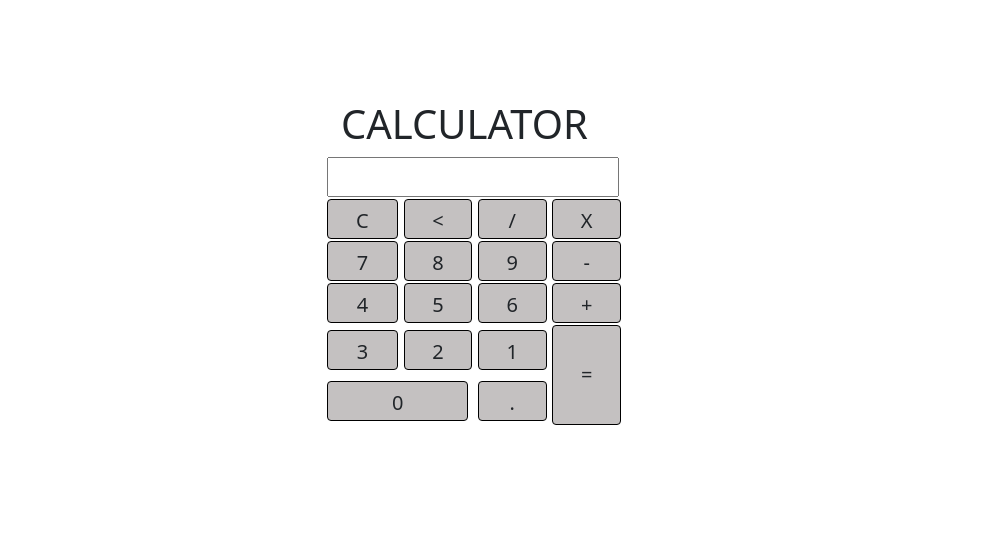
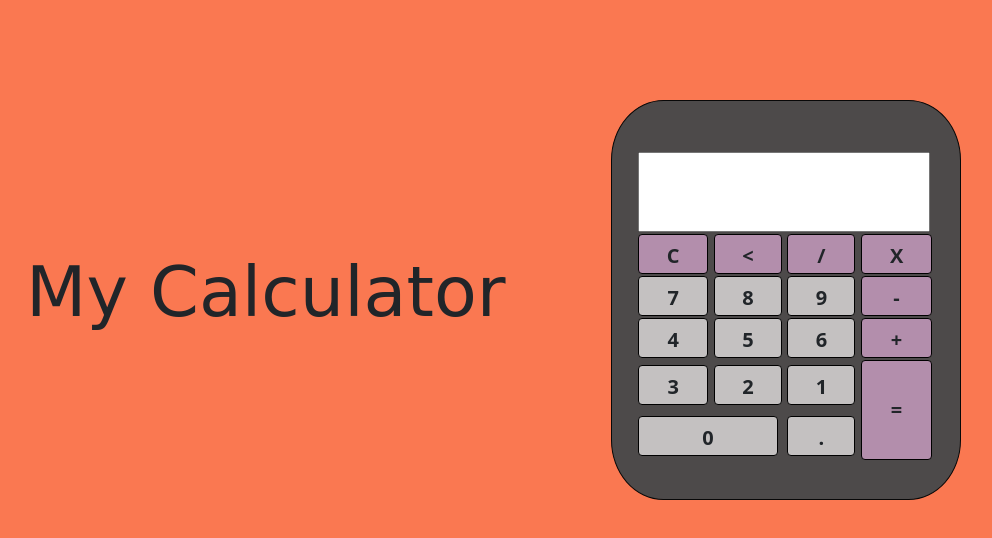
Before and after one commit to dhanyapushkaran/calculator_dhanya, a plain HTML site: page index.html in a window 1280 px wide. Shown: the whole page, without its empty margins (136-1128 px from the left). Drawn offline with nearby package versions, Linux system fonts and the light colour scheme.

Commit message:
edited calc

```diff
--- /dev/null
+++ b/index.css
@@ -0,0 +1,35 @@
+body{ background-color: rgb(250, 120, 81);
+    padding-top: 100px;
+}
+.col_1{
+    font-family: 'Dancing Script', cursive;
+    padding-top: 150px;
+    padding-left: 80px;
+    font-size: 70px;
+}
+#calc {
+    width: 300px;
+    height: 250px;
+    padding-top: 200px;
+    position: relative;
+    top: 50px;
+    left: 25px;
+
+}
+.btn { font-weight: bold;
+    width: 95%;
+    height: 40px;
+    font-size: 20px;
+    border: 1px solid black;
+    background-color: rgb(196, 193, 193);
+}
+.btn_1{
+    background-color: rgb(179, 142, 172);
+}
+.box{ background-color: rgb(77, 74, 74);
+    border-radius: 15%;
+    width: 350px; height: 400px;
+    border: 1px solid rgb(8, 8, 8);
+    position:absolute
+
+}
--- a/index.html
+++ b/index.html
@@ -7,61 +7,49 @@
     <title>Calculator</title>
     <link href="https://cdn.jsdelivr.net/npm/bootstrap@5.0.2/dist/css/bootstrap.min.css" rel="stylesheet"
     integrity="sha384-EVSTQN3/azprG1Anm3QDgpJLIm9Nao0Yz1ztcQTwFspd3yD65VohhpuuCOmLASjC" crossorigin="anonymous">
-    <style>
-
-        #calc {
-            width: 300px;
-            height: 250px;
-            padding-top: 200px;
-
-        }
-     .btn {
-            width: 95%;
-            height: 40px;
-            font-size: 20px;
-            border: 1px solid black;
-            background-color: rgb(196, 193, 193);
-        }
-    </style>
+  <link rel="stylesheet" href="./index.css">
  <script src="script.js"></script>
 
 </head>
 
-<body style="padding-top: 100px;">
+<body >
 
     <div class="container">
 
     <div class="row" >
-    <div class="col-4"></div>
-    <div class="col-4">
-        <h1 style="padding-left: 15px;" >CALCULATOR</h1>
+    <div class="col-7">
+        <h1 class="col_1">My Calculator</h1>
+    </div>
+    <div class="col-5">
+        <div class="box">
+       <!-- <h1 style="padding-left: 15px;" >CALCULATOR</h1> -->
         <table id="calc">
             <tr>
-                <td colspan="4"><input  type="text" id="inpt" style=" width: 98%; height: 40px;"></td>
+                <td colspan="4"><input  type="text" id="inpt" style=" width: 98%; height: 80px;"></td>
             </tr>
             <tr>
-                <td><input type="button" class="btn" value="C" onclick="clearBox()"></td>
-                <td><input type="button" class="btn" value="<" onclick="DeleteNumber()"></td>
-                <td><input type="button" class="btn" value="/" onclick="displayNumber('/')"></td>
-                <td><input type="button" class="btn" value="X" onclick="displayNumber('*')"></td>
+                <td><input type="button" class="btn btn_1" value="C" onclick="clearBox()"></td>
+                <td><input type="button" class="btn btn_1" value="<" onclick="DeleteNumber()"></td>
+                <td><input type="button" class="btn btn_1" value="/" onclick="displayNumber('/')"></td>
+                <td><input type="button" class="btn btn_1" value="X" onclick="displayNumber('*')"></td>
             </tr>
             <tr>
                 <td><input type="button"class="btn" value="7" onclick="displayNumber('7')"></td>
                 <td><input type="button"class="btn" value="8" onclick="displayNumber('8')"></td>
                 <td><input type="button"class="btn" value="9" onclick="displayNumber('9')"></td>
-                <td><input type="button"class="btn" value="-" onclick="displayNumber('-')"></td>
+                <td><input type="button"class="btn btn_1" value="-" onclick="displayNumber('-')"></td>
             </tr>
             <tr>
                 <td><input type="button"class="btn" value="4" onclick="displayNumber('4')"></td>
                 <td><input type="button" class="btn"value="5" onclick="displayNumber('5')"></td>
                 <td><input type="button"class="btn" value="6" onclick="displayNumber('6')"></td>
-                <td><input type="button"class="btn" value="+" onclick="displayNumber('+')"></td>
+                <td><input type="button"class="btn btn_1" value="+" onclick="displayNumber('+')"></td>
             </tr>
             <tr>
                 <td><input type="button"class="btn" value="3" onclick="displayNumber('3')"></td>
                 <td><input type="button"class="btn" value="2" onclick="displayNumber('2')"></td>
                 <td><input type="button"class="btn" value="1" onclick="displayNumber('1')"></td>
-                <td rowspan="2"><input type="button" class="btn" value="=" style="height: 100px;" onclick="evaluateExpression()"></td>
+                <td rowspan="2"><input type="button" class="btn btn_1" value="=" style="height: 100px;" onclick="evaluateEqual()"></td>
             </tr>
             <tr>
                 <td colspan="2"><input class="btn" type="button" value="0" onclick="displayNumber('0')"></td>
@@ -69,7 +57,8 @@
             </tr>
         </table>
     </div>
-    <div class="col-4"></div>
+    </div>
+
 </div>
 </div>
 </body>
--- a/script.js
+++ b/script.js
@@ -2,3 +2,8 @@ let displayNumber=(num)=>inpt.value+=num;
 let evaluateExpression=()=>inpt.value=eval(inpt.value)
 let clearBox=()=>inpt.value="";
 let DeleteNumber=()=>inpt.value=inpt.value.slice(0,-1)
+function evaluateEqual(){
+        let temp=inpt.value
+       let res= eval(temp)
+       inpt.value=` ${temp} = ${res}`
+    }
```
